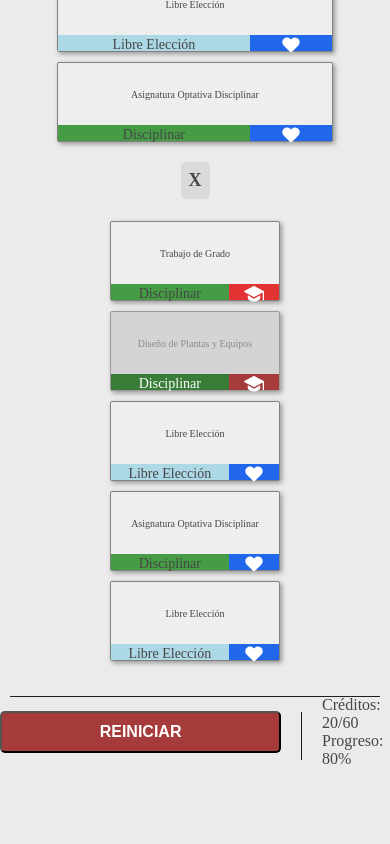
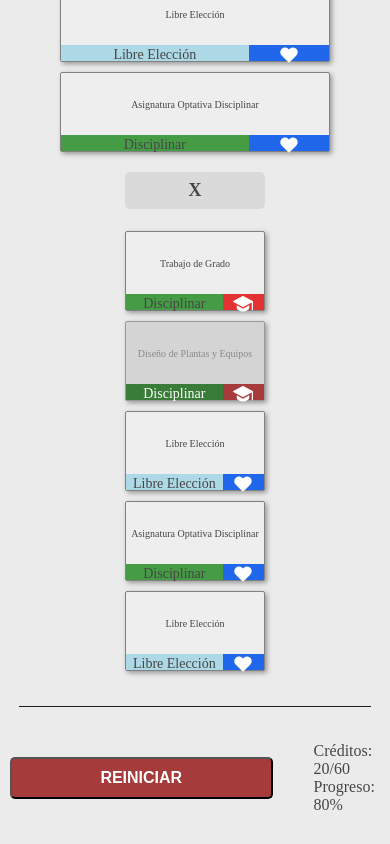
Before and after one commit to Tryncha/interactive-mesh, a React (Vite) app: page / in a window 390 px wide. Shown: the part 5488-6332 px from the top of the page. Before the commit the page ends 6256 px from the top, so only its background shows below. Built offline with nearby package versions, Linux system fonts and the light colour scheme; a web font is replaced by a local one.

Commit message:
trying to fix responsive...

```diff
--- a/src/App.jsx
+++ b/src/App.jsx
@@ -1,8 +1,10 @@
 import { useContext } from 'react';
 import MeshContext from './context/MeshContext';
 import confetti from 'canvas-confetti';
-import Mesh from './components/Mesh/Mesh';
-import MeshInfo from './components/MeshInfo/MeshInfo';
+// import Mesh from './components/Mesh/Mesh';
+// import MeshInfo from './components/MeshInfo/MeshInfo';
+import subjectsPerSemester from './constants/subjectsPerSemester.json';
+import Subject from './components/Subject/Subject';
 
 const Header = () => {
   return (
@@ -13,17 +15,54 @@ const Header = () => {
   );
 };
 
+const romanNumbers = ['I', 'II', 'III', 'IV', 'V', 'VI', 'VII', 'VIII', 'IX', 'X'];
+
 const App = () => {
-  const { completedSubjectsIds } = useContext(MeshContext);
+  const { completedSubjectsIds, setCompletedSubjectsIds } = useContext(MeshContext);
+
+  function resetSubjects() {
+    if (window.confirm('¿Seguro que quieres reiniciar la malla?')) {
+      setCompletedSubjectsIds([]);
+    }
+  }
 
   if (completedSubjectsIds.length === 60) confetti();
 
   return (
     <>
       <Header />
-      <Mesh />
-      <hr className="u-hr" />
-      <MeshInfo />
+      <main>
+        <section className="Mesh">
+          {subjectsPerSemester.map((semester, i) => (
+            <div
+              key={i}
+              className="Mesh-column"
+            >
+              <h2 className="Mesh-semesterNumber">{romanNumbers[i]}</h2>
+              {semester.map((subjectObj) => (
+                <Subject
+                  key={subjectObj.id}
+                  subjectObj={subjectObj}
+                />
+              ))}
+            </div>
+          ))}
+        </section>
+        <hr className="u-hr" />
+        <section className="MeshInfo">
+          <button
+            className="u-resetButton"
+            onClick={resetSubjects}
+          >
+            Reiniciar
+          </button>
+          <hr className="u-vr" />
+          <div className="MeshInfo-progress">
+            <span>Créditos: 20/60</span>
+            <span>Progreso: 80%</span>
+          </div>
+        </section>
+      </main>
     </>
   );
 };
--- a/src/components/Mesh/Mesh.css
+++ b/src/components/Mesh/Mesh.css
@@ -1,17 +1,16 @@
 .Mesh {
+  width: 100%;
   display: flex;
   justify-content: center;
-  padding: 20px 0;
+  gap: 10px;
+  padding: 20px 40px;
   overflow-x: auto;
 }
 
 .Mesh-column {
   display: flex;
   flex-direction: column;
-  align-items: center;
   gap: 10px;
-  min-width: 170px;
-  flex-shrink: 0;
 }
 
 .Mesh-semesterNumber {
--- a/src/components/Mesh/Mesh.jsx
+++ b/src/components/Mesh/Mesh.jsx
@@ -1,12 +1,23 @@
+import { useContext } from 'react';
 import subjectsPerSemester from '../../constants/subjectsPerSemester.json';
 import Subject from '../Subject/Subject';
 import './Mesh.css';
+import MeshContext from '../../context/MeshContext';
 
 const romanNumbers = ['I', 'II', 'III', 'IV', 'V', 'VI', 'VII', 'VIII', 'IX', 'X'];
 
 const Mesh = () => {
+  const { setCompletedSubjectsIds } = useContext(MeshContext);
+
+  function resetSubjects() {
+    if (window.confirm('¿Seguro que quieres reiniciar la malla?')) {
+      setCompletedSubjectsIds([]);
+    }
+  }
+
   return (
     <main className="Mesh">
+      <section className="Mesh-columns">
         {subjectsPerSemester.map((semester, i) => (
           <div
             key={i}
@@ -21,6 +32,21 @@ const Mesh = () => {
             ))}
           </div>
         ))}
+      </section>
+      <hr className="u-hr" />
+      <section className="MeshInfo">
+        <button
+          className="u-resetButton"
+          onClick={resetSubjects}
+        >
+          Reiniciar
+        </button>
+        <hr className="u-vr" />
+        <div className="MeshInfo-progress">
+          <span>Créditos: 20/60</span>
+          <span>Progreso: 80%</span>
+        </div>
+      </section>
     </main>
   );
 };
--- a/src/components/Subject/Subject.css
+++ b/src/components/Subject/Subject.css
@@ -17,9 +17,10 @@
 }
 
 .Subject-tooltip {
-  width: 200%;
+  width: 210px;
   position: absolute;
-  top: 80px;
+  top: 110px;
+  /* left: -220px; */
   padding: 10px 30px;
   border: 1px solid black;
   color: black;
--- a/src/components/Subject/Subject.jsx
+++ b/src/components/Subject/Subject.jsx
@@ -8,6 +8,7 @@ const Subject = ({ subjectObj }) => {
   const { completedSubjectsIds, setCompletedSubjectsIds } = useContext(MeshContext);
   const isActive = completedSubjectsIds.includes(subjectObj.id);
   const [isHovering, setIsHovering] = useState(false);
+  // const [mousePosition, setMousePosition] = useState({ x: 0, y: 0 });
 
   function toggleSubject() {
     if (!completedSubjectsIds.includes(subjectObj.id)) {
@@ -27,6 +28,15 @@ const Subject = ({ subjectObj }) => {
     setIsHovering(false);
   }
 
+  console.log(subjectObj);
+
+  // function handleMouseMove(event) {
+  //   const { clientX, clientY } = event;
+  //   setMousePosition({ x: clientX, y: clientY });
+  // }
+
+  // console.log(mousePosition);
+
   return (
     <>
       {verifyRequired(completedSubjectsIds, subjectObj) ? (
@@ -35,9 +45,13 @@ const Subject = ({ subjectObj }) => {
           onClick={toggleSubject}
           onMouseEnter={handleMouseEnter}
           onMouseLeave={handleMouseLeave}
+          // onMouseMove={handleMouseMove}
         >
           {isHovering && subjectObj.corequired.length > 0 ? (
-            <div className="Subject-tooltip">
+            <div
+              className="Subject-tooltip"
+              // style={{ transform: `translate(${mousePosition.x}px, ${mousePosition.y}px)` }}
+            >
               <span className="Subject-tooltipTitle">Correquisitos</span>
               <ul>
                 {subjectObj.corequired.map((pre) => (
--- a/src/index.css
+++ b/src/index.css
@@ -74,6 +74,13 @@ header > h2 {
   font-style: italic;
 }
 
+main {
+  display: flex;
+  flex-direction: column;
+  align-items: center;
+  justify-content: center;
+}
+
 .u-hr {
   width: 95%;
   border: none;
@@ -105,11 +112,31 @@ header > h2 {
   background-color: #8b3030;
 }
 
+.Mesh {
+  width: 100vw;
+  display: flex;
+  justify-content: space-between;
+  gap: 10px;
+  padding: 20px 60px;
+  overflow-x: auto;
+}
+
+.Mesh-column {
+  display: flex;
+  flex-direction: column;
+  gap: 10px;
+}
+
+.Mesh-semesterNumber {
+  font-family: 'Times New Roman', Times, serif;
+  text-align: center;
+}
+
 .MeshInfo {
   width: 100%;
-  height: 40px;
   display: flex;
   align-items: center;
+  padding: 20px 0;
 }
 
 .MeshInfo-progress {
```
Lines whose indentation alone changed are shown as unchanged.
